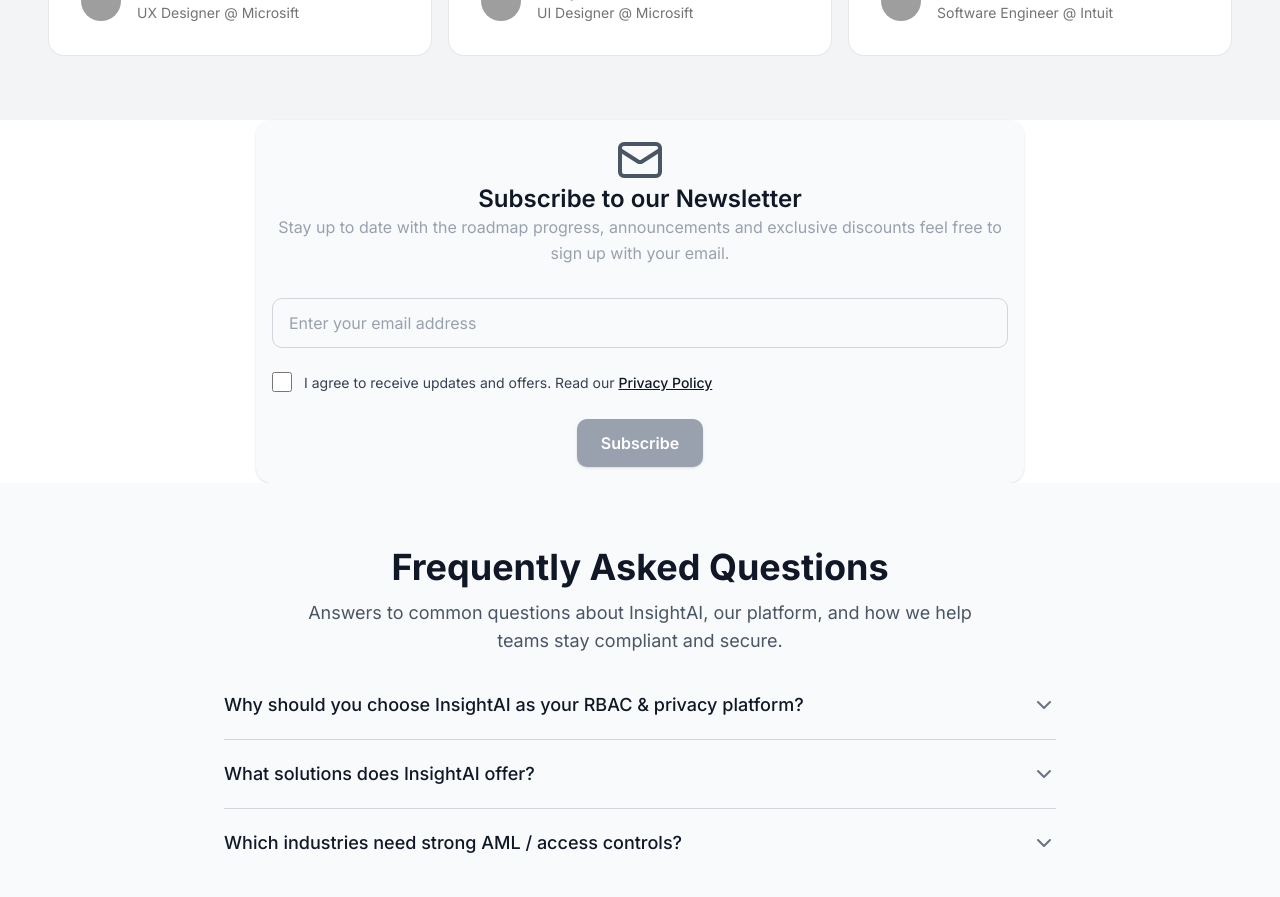
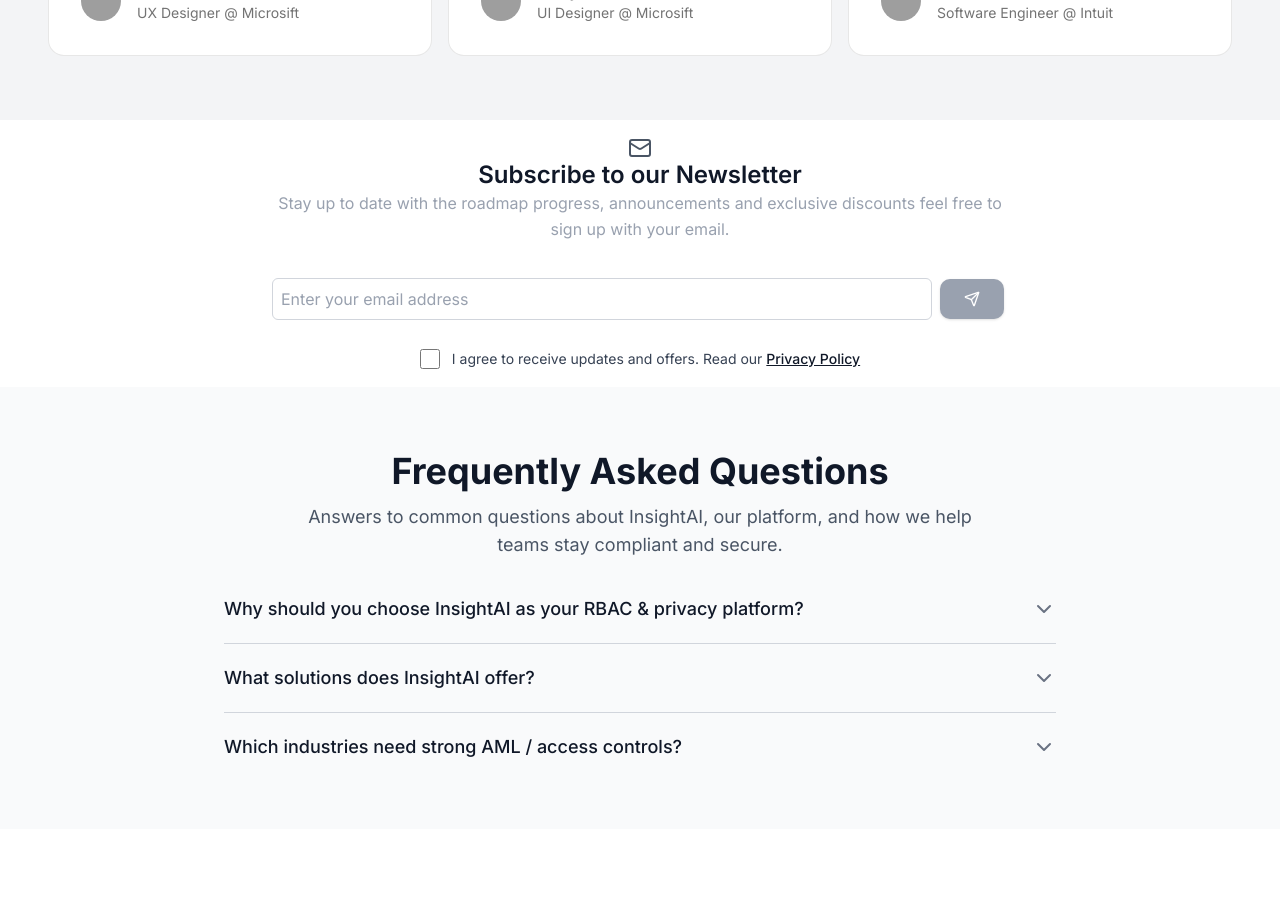
Before and after one commit to pnk-ltoc-892/intern-project, a Next.js app: page / in a window 1280 px wide. Shown: the part 5720-6617 px from the top of the page. Built offline with nearby package versions, Linux system fonts and the light colour scheme; grey boxes are pictures that could not be loaded.

Commit message:
Fix Newsletter Design And Layout

```diff
--- a/src/components/common/NewsLetter.tsx
+++ b/src/components/common/NewsLetter.tsx
@@ -1,5 +1,5 @@
 'use client';
-import { Mail } from 'lucide-react';
+import { Mail, Send } from 'lucide-react';
 import React, { FC, useState, FormEvent } from 'react';
 
 // Success message shown on subscription
@@ -63,10 +63,10 @@ export const Newsletter: FC = () => {
 
     return (
         <section className="bg-white px-4 sm:px-6 lg:px-8">
-            <div className="mx-auto w-full max-w-2xl lg:max-w-3xl bg-gray-50 p-2 sm:p-4 rounded-2xl shadow-sm border-gray-200">
+            <div className="mx-auto w-full max-w-2xl lg:max-w-3xl p-2 sm:p-4 rounded-2xl">
 
                 <div className='flex justify-center items-center'>
-                    <Mail className='w-12 h-12 text-gray-600' />
+                    <Mail className='w-6 h-6 text-gray-600' />
                 </div>
                 <h2 className="text-center font-semibold text-xl md:text-2xl text-gray-900 leading-tight">
                     Subscribe to our Newsletter
@@ -77,20 +77,30 @@ export const Newsletter: FC = () => {
 
                 <form onSubmit={handleSubmit} className="mt-8 space-y-6">
                     {/* Email field */}
-                    <div>
+                    <div className='flex gap-2 justify-center items-center p-1 pl-0'>
                         <input
                             id="newsletter-email"
                             type="email"
                             placeholder="Enter your email address"
                             value={email}
                             onChange={(e) => setEmail(e.target.value)}
-                            className={`w-full rounded-lg border px-4 py-3 text-gray-900 placeholder-gray-400 focus:outline-none focus:ring-2 focus:ring-gray-800 ${error ? "border-red-500" : "border-gray-300"
+                            className={`w-full rounded-sm border p-2 text-gray-900 placeholder-gray-400 focus:outline-none focus:ring-1 focus:ring-gray-800 ${error ? "border-red-500" : "border-gray-300"
                                 }`}
                         />
+                        <button
+                            type="submit"
+                            disabled={!consent}
+                            className={`w-full sm:w-auto inline-flex items-center justify-center rounded-lg px-6 py-3 text-base font-semibold text-white shadow-sm transition ${consent
+                                ? "bg-black hover:bg-gray-800"
+                                : "bg-gray-400 cursor-not-allowed"
+                                }`}
+                        >
+                            <Send className="h-4 w-4" />
+                        </button>
                     </div>
 
                     {/* Consent */}
-                    <div className="flex items-start space-x-3">
+                    <div className="flex justify-center items-center space-x-3">
                         <input
                             id="newsletter-consent"
                             type="checkbox"
@@ -116,20 +126,6 @@ export const Newsletter: FC = () => {
 
                     {/* Error */}
                     {error && <p className="text-sm text-red-600">{error}</p>}
-
-                    {/* Subscribe button */}
-                    <div className="text-center">
-                        <button
-                            type="submit"
-                            disabled={!consent}
-                            className={`w-full sm:w-auto inline-flex items-center justify-center rounded-lg px-6 py-3 text-base font-semibold text-white shadow-sm transition ${consent
-                                ? "bg-black hover:bg-gray-800"
-                                : "bg-gray-400 cursor-not-allowed"
-                                }`}
-                        >
-                            Subscribe
-                        </button>
-                    </div>
                 </form>
             </div>
         </section>
```
